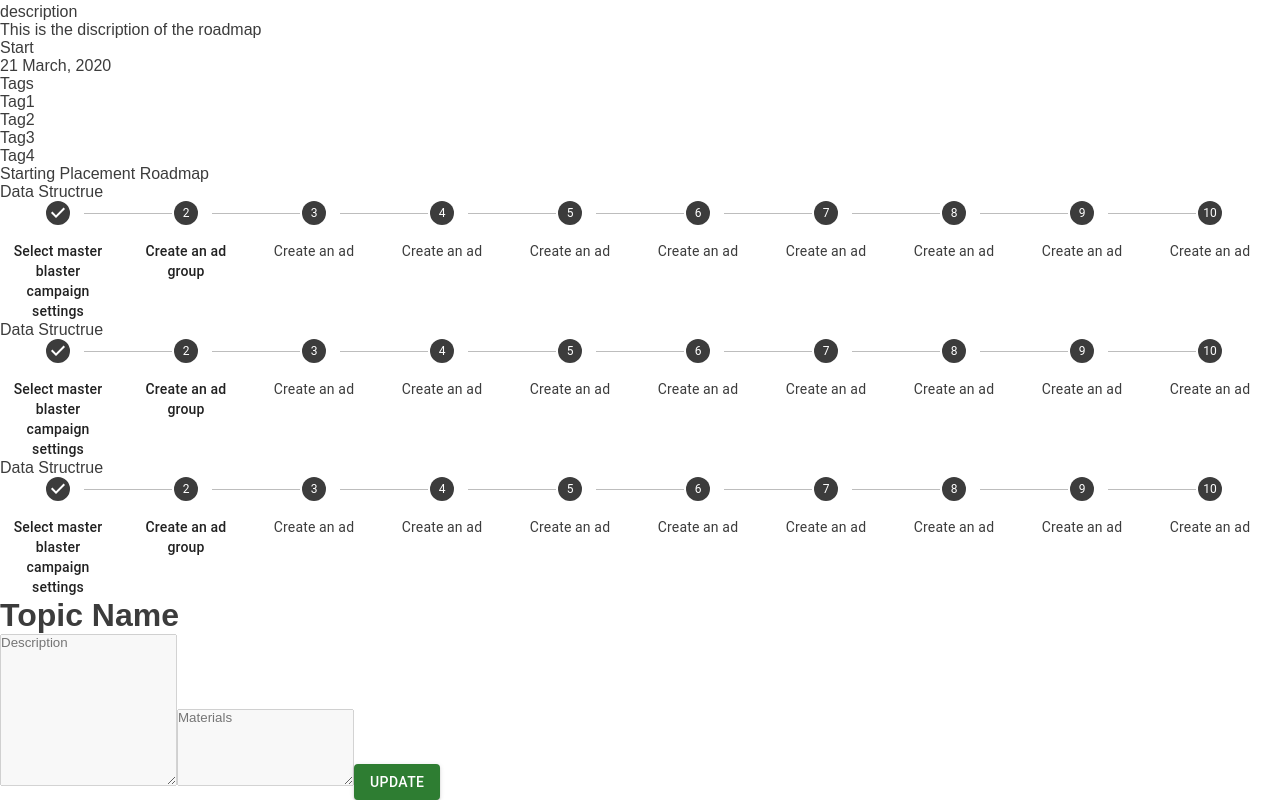
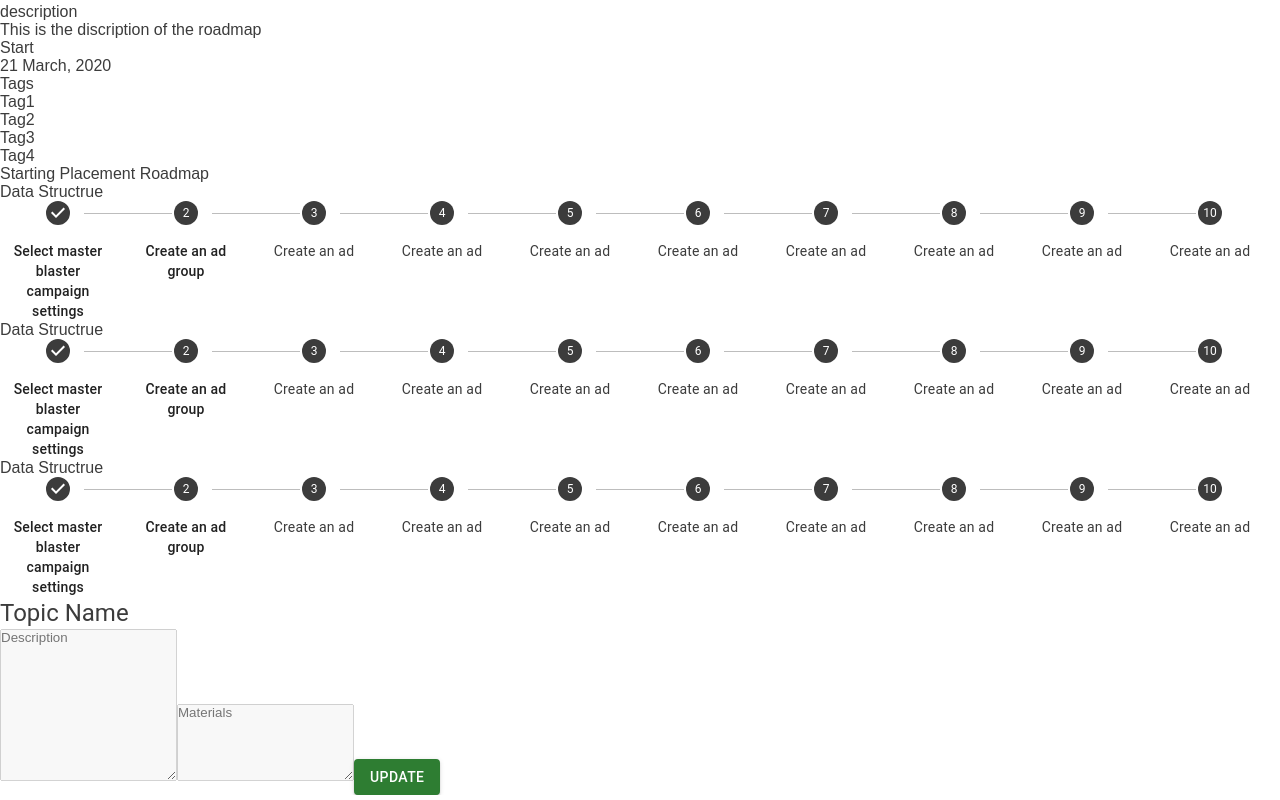
Before and after one commit to Sarthak-23/grasp, a React app in the folder client/: page / in a window 1280 px wide. Shown: the part 2137-2937 px from the top of the page. Built offline with nearby package versions, Linux system fonts and the light colour scheme.

Commit message:
:lipstick: fixed css for right panel

```diff
--- a/client/src/components/Home/RightPanel/RightPanel.css
+++ b/client/src/components/Home/RightPanel/RightPanel.css
@@ -1,37 +1,38 @@
 .Container {
+    position: absolute;
     display: flex;
     flex-direction: column;
-    width: 400px;
-    padding: 10px;
+    width: 350px;
+    max-width: 100%;
+    padding: 15px;
     box-shadow: 0 0 8px #3e3e3e;
     background-color: #b8d5f1;
     border-radius: 5px;
     height: 100%;
     z-index: 1;
     align-items: center;
-    position: absolute;
     right: 0;
     top: 0;
 }
 
 .Description {
-    width: 350px;
+    /* width: 350px;
     padding: 10px;
     background-color: white;
     box-shadow: 0 0 4px grey;
     border-radius: 10px;
     min-height: 30vh;
-    margin-top: 20px;
+    margin-top: 20px; */
 }
 
 .Edit {
-    font-size: 10px;
+    /* font-size: 10px;
     float: right;
-    cursor: pointer;
+    cursor: pointer; */
 }
 
 .Materials {
-    display: flex;
+    /* display: flex;
     flex-direction: row;
     width: 350px;
     padding: 20px;
@@ -39,12 +40,12 @@
     box-shadow: 0 0 4px grey;
     border-radius: 5px;
     min-height: 15vh;
-    margin-top: 20px;
+    margin-top: 20px; */
 }
 
 .textArea {
     border: none;
-    width: 350px;
+    width: 100%;
     padding: 10px;
     background-color: white;
     box-shadow: 0 0 4px grey;
@@ -61,7 +62,7 @@
     border-radius: 20px !important;
 }
 
-@media screen and (max-width: 400px) {
+/* @media screen and (max-width: 400px) {
     .Container {
         width: 100%;
     }
@@ -74,4 +75,4 @@
     .textArea {
         width: 100%;
     }
-}
+} */
--- a/client/src/components/Home/RightPanel/RightPanel.js
+++ b/client/src/components/Home/RightPanel/RightPanel.js
@@ -2,6 +2,8 @@ import React, { useState } from 'react';
 import classes from './RightPanel.css';
 import TextareaAutosize from '@mui/material/TextareaAutosize';
 import Button from '@mui/material/Button';
+import { Typography } from '@mui/material';
+import { Box } from '@mui/system';
 
 const style = {
     position: 'absolute',
@@ -27,8 +29,13 @@ const RightPanel = () => {
     };
 
     return (
-        <div className={classes.Container}>
-            <h1>Topic Name</h1>
+        <Box className={classes.Container}>
+            <Typography
+                style={{ textAlign: 'left', width: '100%' }}
+                variant="h5"
+            >
+                Topic Name
+            </Typography>
             <TextareaAutosize
                 aria-label="minimum height"
                 minRows={10}
@@ -59,7 +66,7 @@ const RightPanel = () => {
             >
                 Update
             </Button>
-        </div>
+        </Box>
     );
 };
 
```
